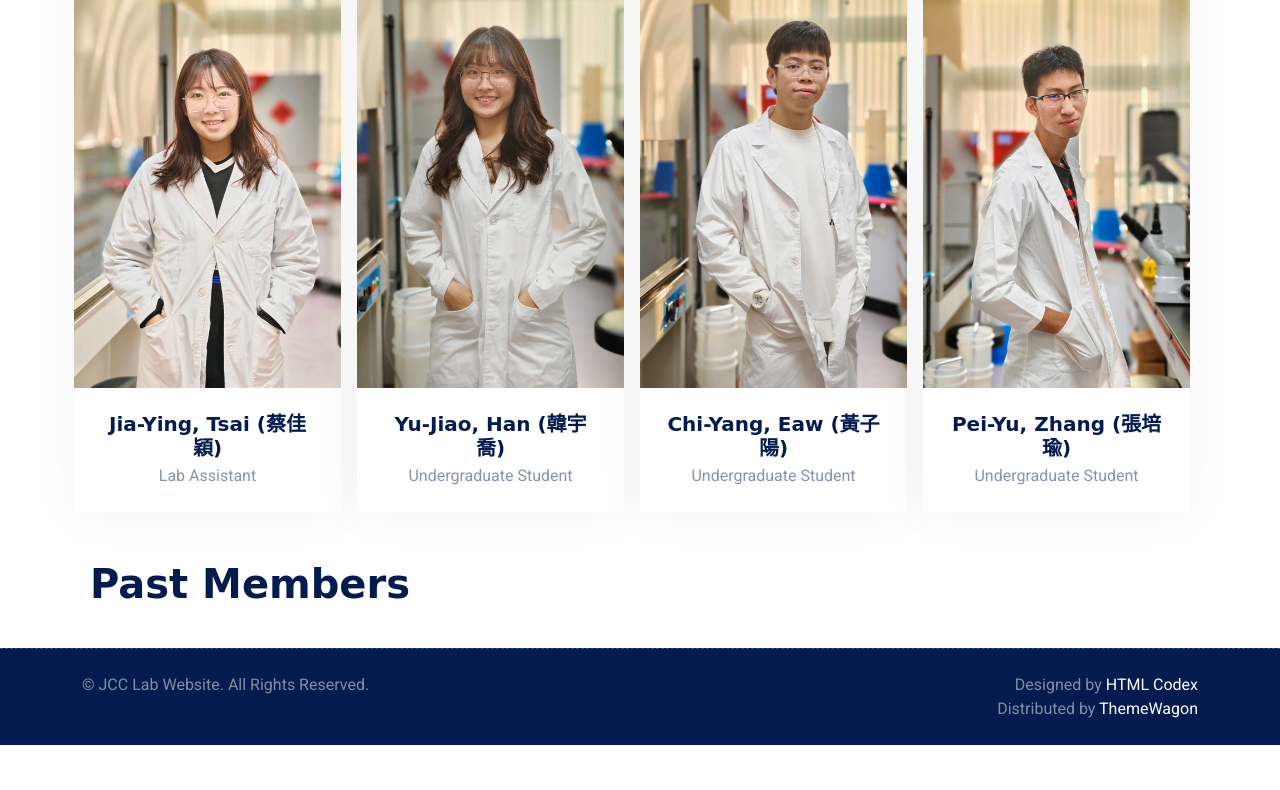
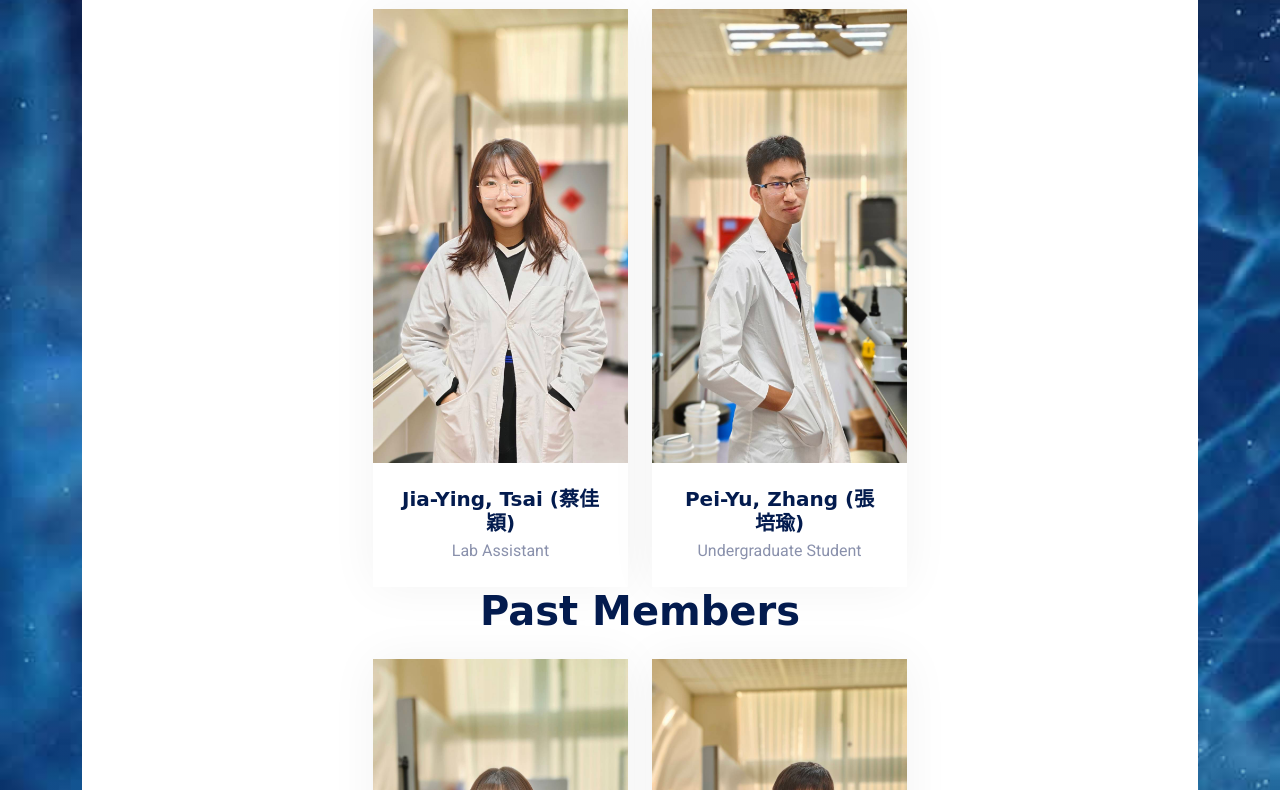
Before and after one commit to hanyuchow/jcclab-website, a plain HTML site: page members.html in a window 1280 px wide. Shown: the part 741-1531 px from the top of the page. Before the commit the page ends 1486 px from the top, so only its background shows below. Drawn offline with nearby package versions, Linux system fonts and the light colour scheme; a web font is replaced by a local one.

Commit message:
Update members.html

```diff
--- a/members.html
+++ b/members.html
@@ -117,16 +117,19 @@
 
 
     <!-- Members Start -->
-        <div class="container pb-2">
-            <div class="row g-5 p-2 mt-lg-2">
-                <h1 class="display-6 mb-4 wow fadeIn" data-wow-delay="0.3s">Current Members</h1>
-                <div class="row text-center g-3">
+    <div class="container-fluid feature mt-5 wow fadeInUp" data-wow-delay="0.1s">
+        <div class="container pb-5">
+            <div class="row g-5">
+                <div class="col-lg-12 pt-lg-5 col-12 text-center">
+                    <div class="bg-white p-5 mt-lg-5">
+                        <h1 class="display-6 mb-4 wow fadeIn" data-wow-delay="0.3s">Current Members</h1>
+                <div class="d-flex flex-wrap justify-content-center gap-4">
                     <div class="col-lg-3 col-md-5 wow fadeInUp" data-wow-delay="0.1s">
                         <div class="team-item">
                             <div class="position-relative overflow-hidden">
-                                <img class="img-fluid" src="img/team-1.jpg" alt="">
+                                <img class="img-fluid w-100" src="img/team-1.jpg" alt="">
                             </div>
-                            <div class="p-4">
+                            <div class="text-center p-4">
                                 <h5 class="mb-1">Jia-Ying, Tsai (蔡佳穎)</h5>
                                 <span>Lab Assistant</span>
                             </div>
@@ -135,40 +138,45 @@
                     <div class="col-lg-3 col-md-5 wow fadeInUp" data-wow-delay="0.3s">
                         <div class="team-item">
                             <div class="position-relative overflow-hidden">
-                                <img class="img-fluid" src="img/team-2.jpg" alt="">
+                                <img class="img-fluid w-100" src="img/team-4.jpg" alt="">
                             </div>
-                            <div class="p-4">
+                            <div class="text-center p-4">
+                                <h5 class="mb-1">Pei-Yu, Zhang (張培瑜)</h5>
+                                <span>Undergraduate Student</span>
+                            </div>
+                        </div>
+                    </div>
+                </div>
+                        <h1 class="display-6 mb-4 wow fadeIn" data-wow-delay="0.3s">Past Members</h1>
+                <div class="d-flex flex-wrap justify-content-center gap-4">
+                    <div class="col-lg-3 col-md-5 wow fadeInUp" data-wow-delay="0.3s">
+                        <div class="team-item">
+                            <div class="position-relative overflow-hidden">
+                                <img class="img-fluid w-100" src="img/team-2.jpg" alt="">
+                            </div>
+                            <div class="text-center p-4">
                                 <h5 class="mb-1">Yu-Jiao, Han (韓宇喬)</h5>
-                                <span>Undergraduate Student</span>
+                                <span>Graduate Student</span>
                             </div>
                         </div>
                     </div>
                     <div class="col-lg-3 col-md-5 wow fadeInUp" data-wow-delay="0.3s">
                         <div class="team-item">
                             <div class="position-relative overflow-hidden">
-                                <img class="img-fluid" src="img/team-3.jpg" alt="">
+                                <img class="img-fluid w-100" src="img/team-3.jpg" alt="">
                             </div>
-                            <div class="p-4">
+                            <div class="text-center p-4">
                                 <h5 class="mb-1">Chi-Yang, Eaw (黃子陽)</h5>
-                                <span>Undergraduate Student</span>
-                            </div>
-                        </div>
-                    </div>
-                    <div class="col-lg-3 col-md-5 wow fadeInUp" data-wow-delay="0.3s">
-                        <div class="team-item">
-                            <div class="position-relative overflow-hidden">
-                                <img class="img-fluid" src="img/team-4.jpg" alt="">
-                            </div>
-                            <div class="p-4">
-                                <h5 class="mb-1">Pei-Yu, Zhang (張培瑜)</h5>
-                                <span>Undergraduate Student</span>
+                                <span>Graduate Student</span>
                             </div>
                         </div>
                     </div>
                 </div>
-                <h1 class="display-6 mb-4 wow fadeIn" data-wow-delay="0.3s">Past Members</h1>
+                    </div>
                 </div>
             </div>
+        </div>
+    </div>
     <!-- Members End -->
 
     <!-- Copyright Start -->
```
